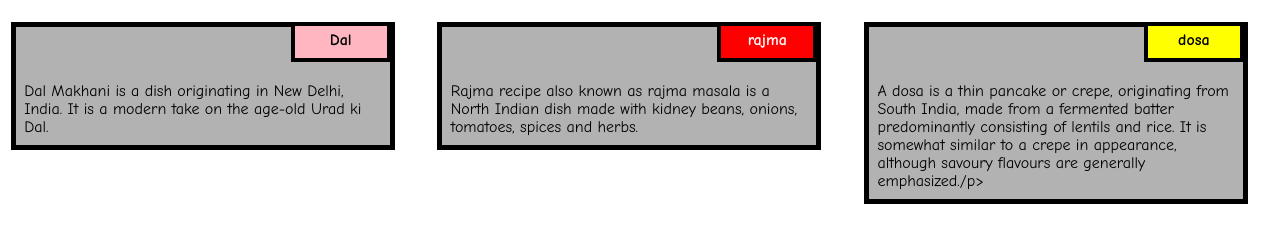
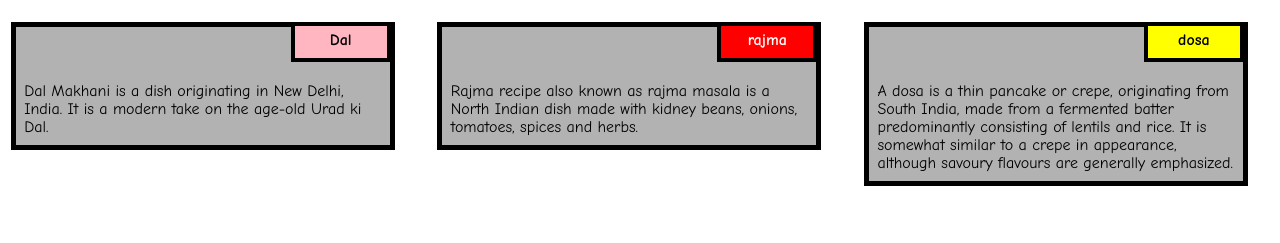
Before and after one commit to piyushsharda2803/piyushsharda2803.github.io, a plain HTML site: page style/index.html in a window 1280 px wide. Shown: the part 95-338 px from the top of the page. Drawn offline with Linux system fonts and the light colour scheme.

Commit message:
Update index.html

```diff
--- a/style/index.html
+++ b/style/index.html
@@ -29,7 +29,7 @@
   <div class="col-lg-4 col-md-12 col-sm-12">
   	<div class="box">
   		<p class="content-name name3">dosa</p>
-  		<p class="content">A dosa is a thin pancake or crepe, originating from South India, made from a fermented batter predominantly consisting of lentils and rice. It is somewhat similar to a crepe in appearance, although savoury flavours are generally emphasized./p>
+  		<p class="content">A dosa is a thin pancake or crepe, originating from South India, made from a fermented batter predominantly consisting of lentils and rice. It is somewhat similar to a crepe in appearance, although savoury flavours are generally emphasized.</p>
   	</div>
   </div>
 
```
